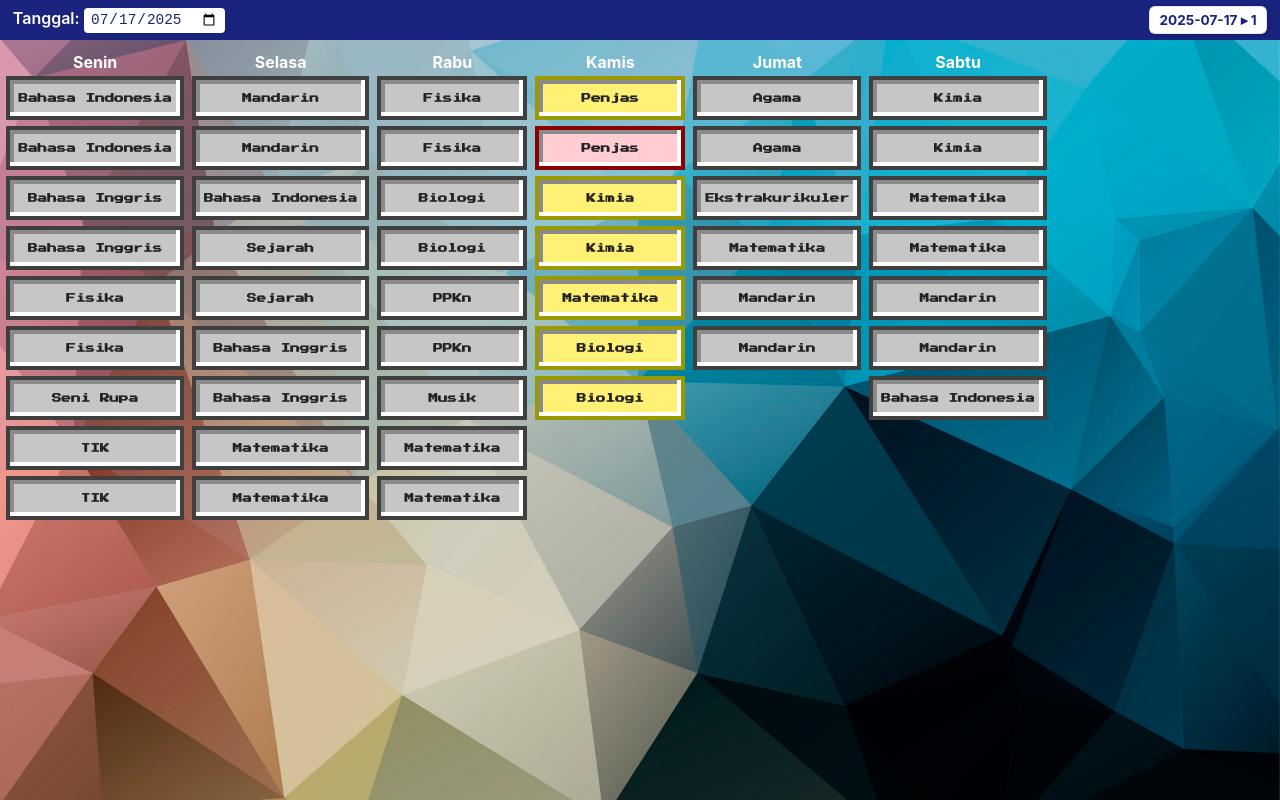
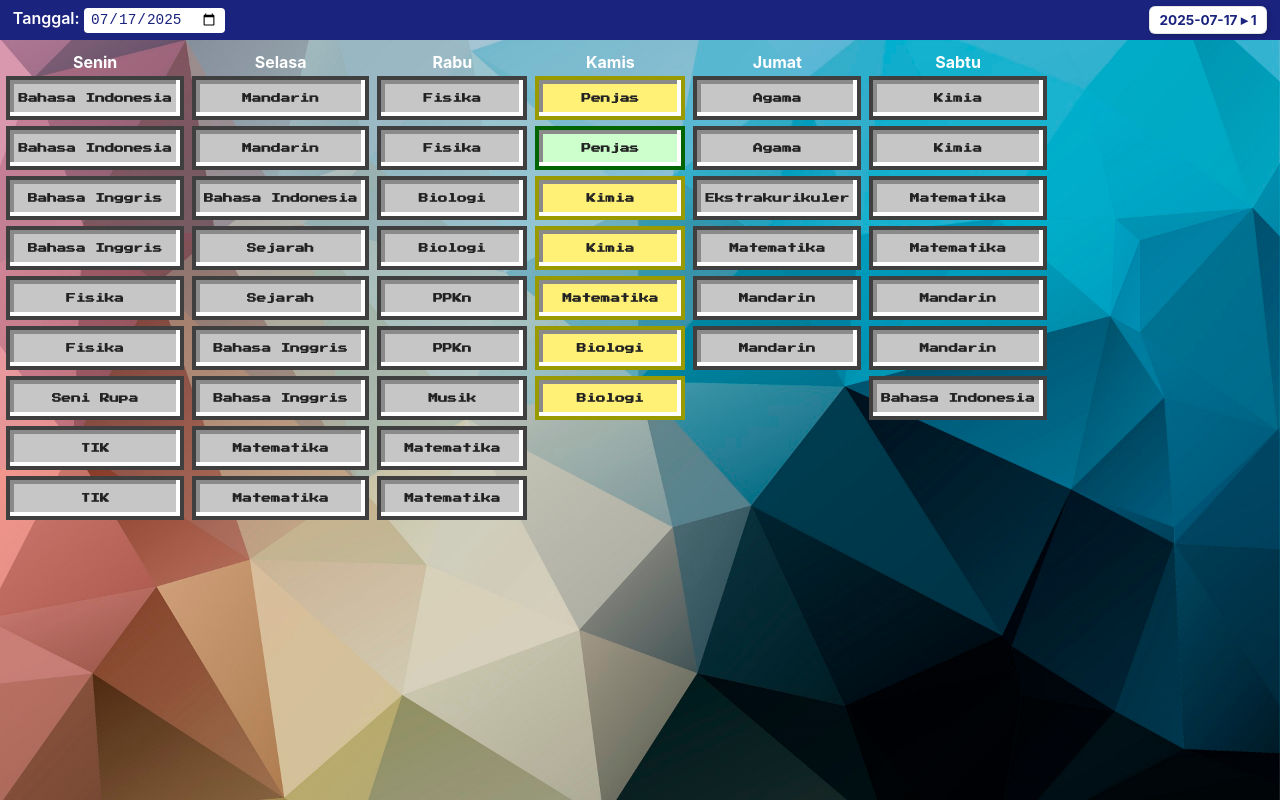
Before and after one commit to Eduardo-salamanca/schedule-task, a plain HTML site: page index.html in a window 1280 px wide. Drawn offline with Linux system fonts and the light colour scheme.

Commit message:
Update index.html

```diff
--- a/index.html
+++ b/index.html
@@ -8,7 +8,6 @@
   <style>
     :root {
       --biru: #1a237e;
-      --biru-muda: #b3e5fc;
       --putih: #fff;
       --hitam: #222;
       --highlight: #ffcdd2;
@@ -238,13 +237,33 @@ function render(){
       const card = document.createElement('div');
       card.className = 'card';
       card.textContent = pel;
-      if(tugas[key]){
-        card.classList.add('highlight');
+
+      if (tugas[key]) {
         count++;
-        card.onclick = () => showPopup(tugas[key]);
+        const task = tugas[key];
+        card.onclick = () => showPopup(task);
+
+        if (typeof task === "object" && task.deadline) {
+          const today = new Date(currentDate);
+          const deadline = new Date(task.deadline);
+
+          if (deadline < today) {
+            // 🔴 Overdue
+            card.style.backgroundColor = "#ffcccc";
+            card.style.borderColor = "#8b0000";
+          } else {
+            // 🟩 On time
+            card.style.backgroundColor = "#ccffcc";
+            card.style.borderColor = "#006400";
+          }
+        } else {
+          card.classList.add('highlight');
+        }
       } else {
         card.onclick = () => showPopup('Tidak ada tugas yang diberikan');
-        if(hari === selectedDayName) card.classList.add('auto-highlight');
+        if (hari === selectedDayName) {
+          card.classList.add('auto-highlight');
+        }
       }
       col.appendChild(card);
     });
```
